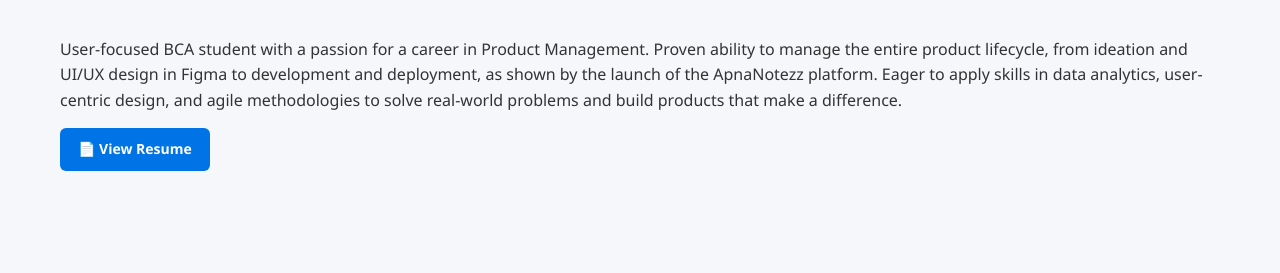
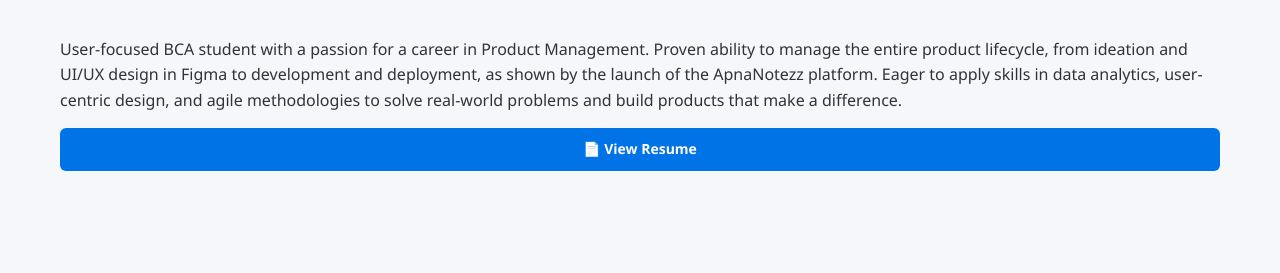
Before and after one commit to Geethesh258/portfolio, a plain HTML site: page index.html in a window 1280 px wide. Shown: the part 370-643 px from the top of the page. Drawn offline with Linux system fonts and the light colour scheme.

Commit message:
Update style code for btn

```diff
--- a/index.html
+++ b/index.html
@@ -124,16 +124,21 @@ section h2::after {
 }
 
 /* ===== BUTTONS ===== */
+
 .btn {
-  display: inline-block;
+  display: inline-flex;
   margin-top: 15px;
   padding: 10px 18px;
   background: #0073e6;
   color: #fff;
+  justify-content: center;
+  align-items: center;
+  width: 100%;
   border-radius: 6px;
   text-decoration: none;
   font-weight: 600;
   transition: background 0.3s ease;
+
 }
 .btn:hover {
   background: #005bb5;
```
